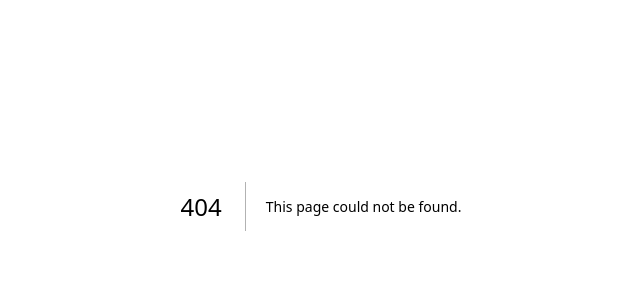
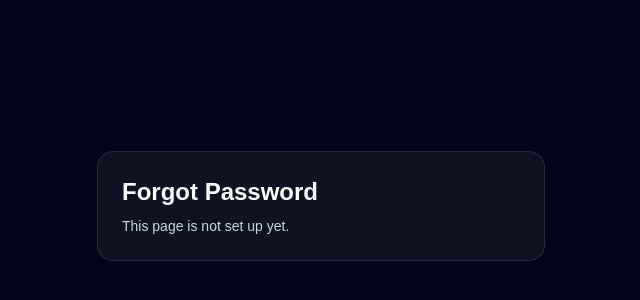
Before and after one commit to arnoldgemino/gps-ams-admin, a Next.js app: page /forgot-password in a window 1280 px wide. Before the commit this address had no page. Shown: the part 194-494 px from the top of the page, without its empty margins (319-959 px from the left). Built offline with nearby package versions, Linux system fonts and the light colour scheme.

Commit message:
update prisma datasource and seed

```diff
--- /dev/null
+++ b/src/app/forgot-password/page.js
@@ -0,0 +1,12 @@
+export default function ForgotPasswordPage() {
+  return (
+    <div className="min-h-screen flex items-center justify-center bg-slate-950 text-white px-4">
+      <div className="w-full max-w-md rounded-2xl border border-white/10 bg-white/5 p-6">
+        <h1 className="text-2xl font-bold">Forgot Password</h1>
+        <p className="mt-2 text-sm text-slate-300">
+          This page is not set up yet.
+        </p>
+      </div>
+    </div>
+  );
+}
```
Also changed, not shown: public/login-bg.jpg (renamed from public/bg.png).
